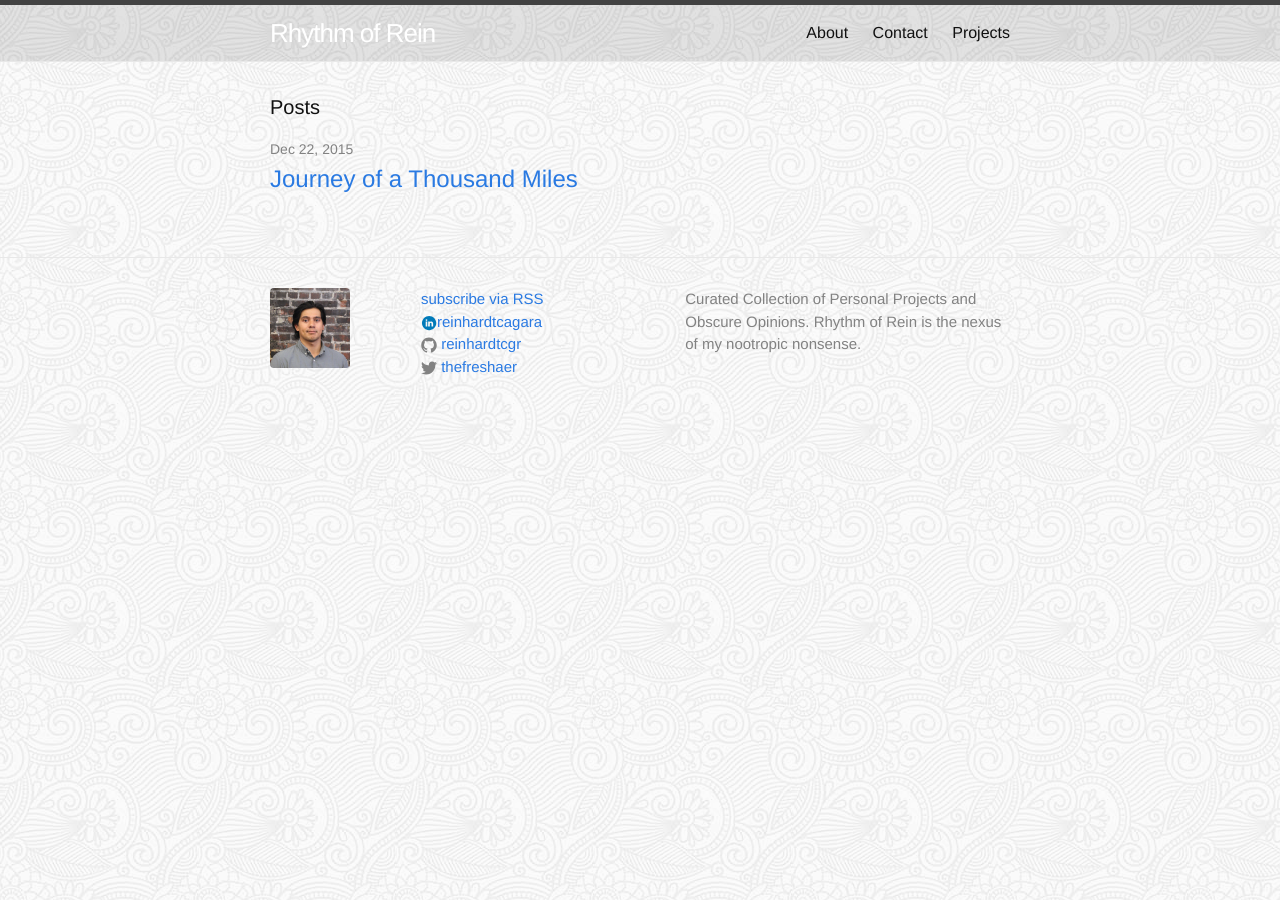
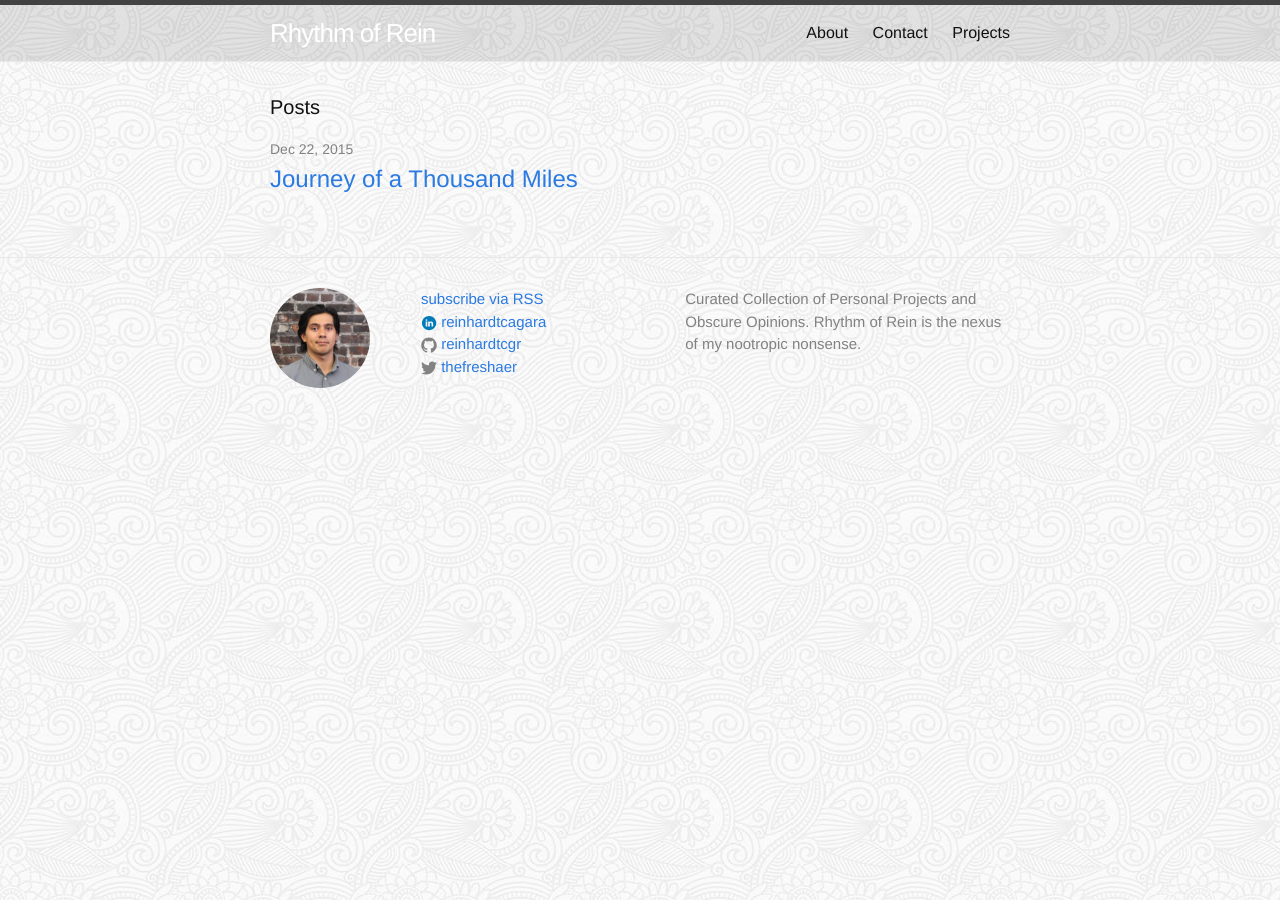
Before and after one commit to reinhardt021/reinhardt021.github.io, a Jekyll site: the page built from index.html, in a window 1280 px wide. Built offline with Jekyll 4.4.1, drawn with Linux system fonts in a browser that asks for light colours.

Commit message:
edited some more styling for linkedin svg footer

```diff
--- a/_includes/icon-linkedin.html
+++ b/_includes/icon-linkedin.html
@@ -1,2 +1 @@
-<a href="https://linkedin.com/in/{{ include.username }}"><span class="icon icon--linkedin">{% include icon-linkedin.svg %}</span><span class="username">{{ include.username }}</span></a>
-<!-- <a href="http://linkedin.com/in/reinhardtcagara">/in/reinhardtcagara</a> -->
+<a href="https://linkedin.com/in/{{ include.username }}"><span class="icon icon--linkedin">{% include icon-linkedin.svg %}</span> <span class="username">{{ include.username }}</span></a>
--- a/css/main.scss
+++ b/css/main.scss
@@ -84,6 +84,6 @@
 }
 
 #footer-profile {
-    height: 80px;
-    border-radius: 5%;
+    height: 100px;
+    border-radius: 50%;
 }
```
